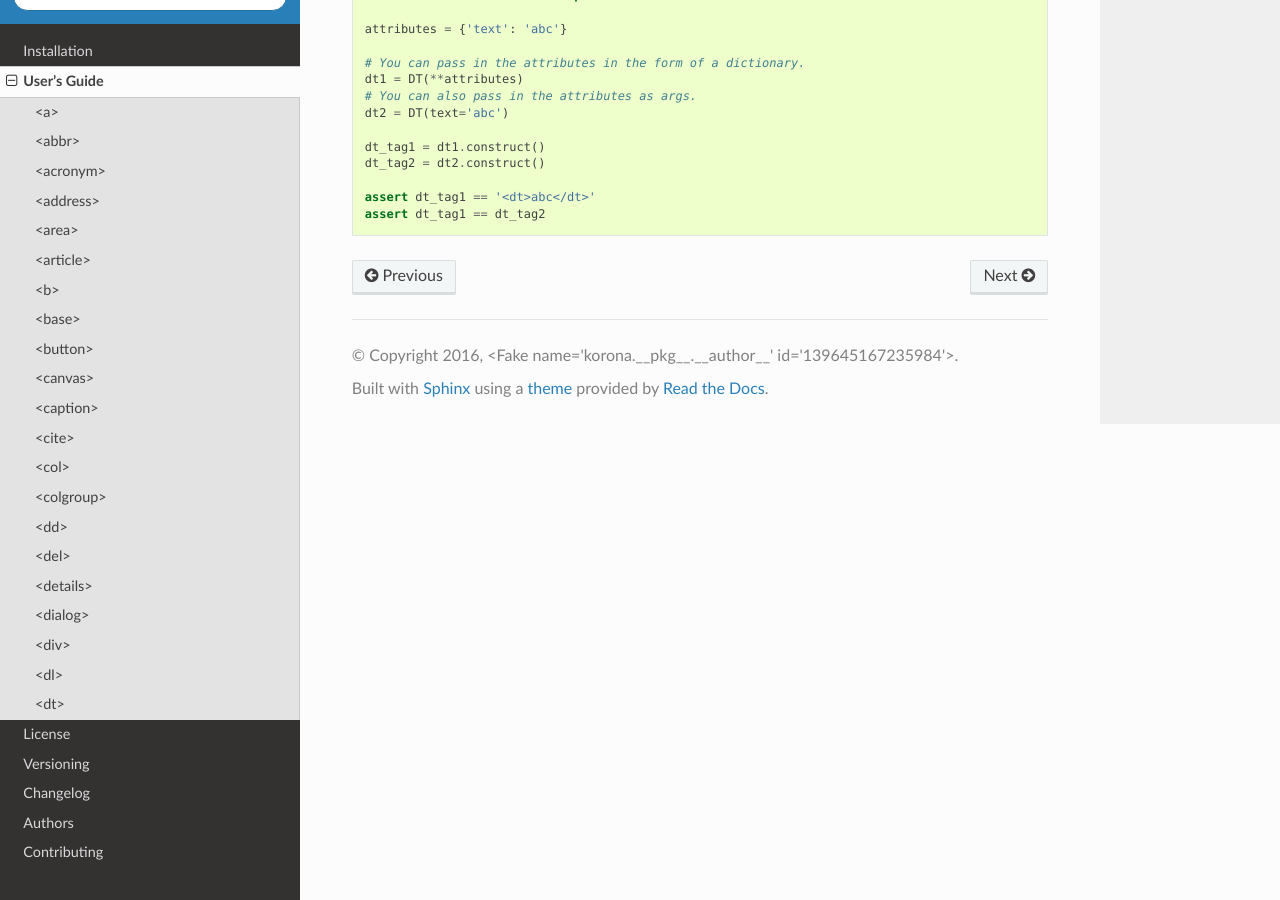
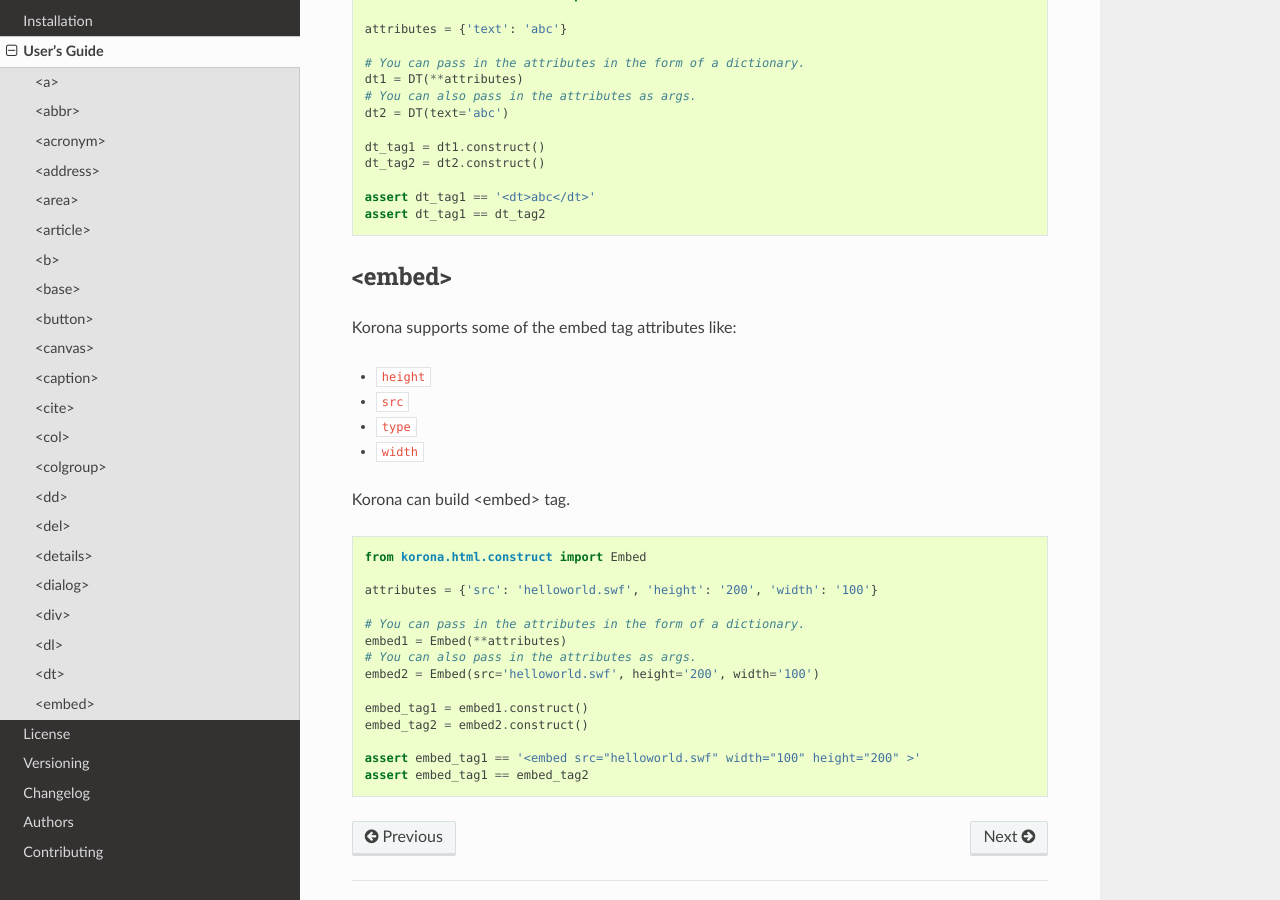
Before and after one commit to bharadwajyarlagadda/korona, a Sphinx documentation site: the page built from docs/guide.rst, in a window 1280 px wide and 900 px high, scrolled down 10101 px. Built offline with Sphinx 7.4.7 and the Read the Docs theme 2.0.0, drawn with Linux system fonts in a browser that asks for light colours; the version number could not be read and is left out.

Commit message:
Added an example for constructing <embed> tag

```diff
--- a/docs/guide.rst
+++ b/docs/guide.rst
@@ -543,3 +543,32 @@ Korona can build <dt> tag.
 
     assert dt_tag1 == '<dt>abc</dt>'
     assert dt_tag1 == dt_tag2
+
+<embed>
+-------
+
+Korona supports some of the embed tag attributes like:
+
+- ``height``
+- ``src``
+- ``type``
+- ``width``
+
+Korona can build <embed> tag.
+
+.. code-block:: python
+
+    from korona.html.construct import Embed
+
+    attributes = {'src': 'helloworld.swf', 'height': '200', 'width': '100'}
+
+    # You can pass in the attributes in the form of a dictionary.
+    embed1 = Embed(**attributes)
+    # You can also pass in the attributes as args.
+    embed2 = Embed(src='helloworld.swf', height='200', width='100')
+
+    embed_tag1 = embed1.construct()
+    embed_tag2 = embed2.construct()
+
+    assert embed_tag1 == '<embed src="helloworld.swf" width="100" height="200" >'
+    assert embed_tag1 == embed_tag2
```
